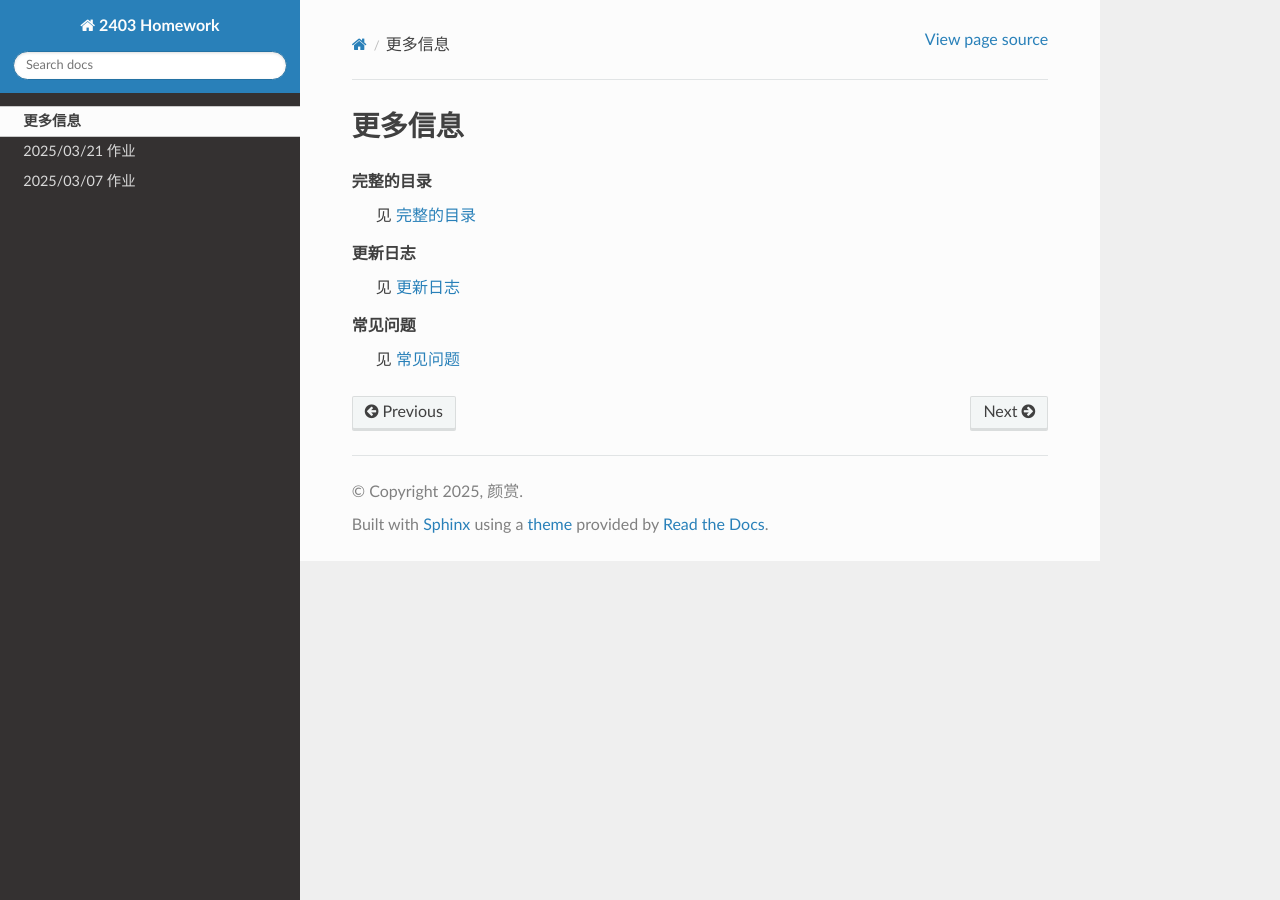
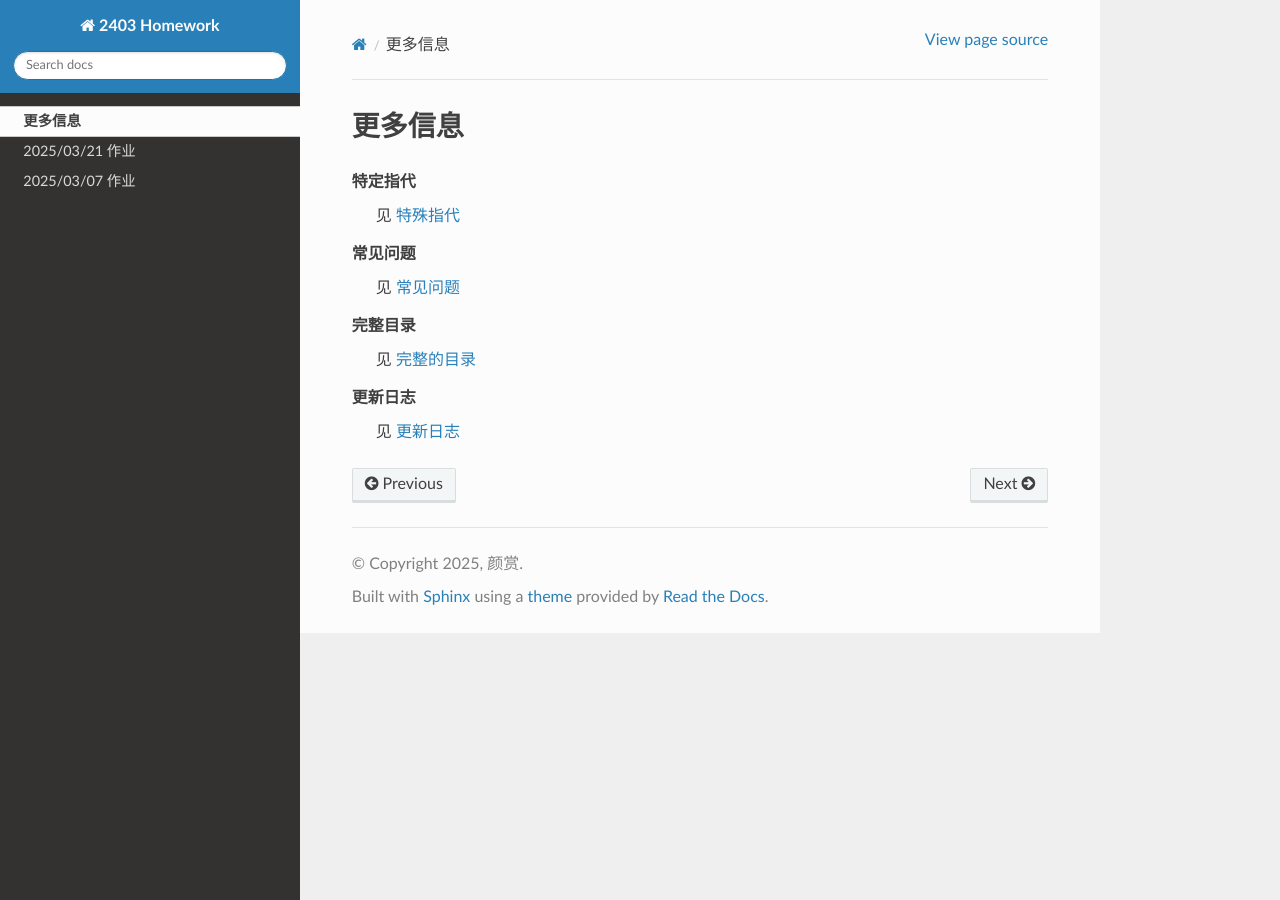
Before and after one commit to Sail-in-1024/2403-Homework, a Sphinx documentation site: the page built from docs/source/moreinfo.rst, in a window 1280 px wide. Built offline with Sphinx 7.4.7 and the Read the Docs theme 3.1.0, drawn with Linux system fonts in a browser that asks for light colours.

Commit message:
更新 moreinfo.rst
添加“特点指代”项

```diff
--- a/docs/source/moreinfo.rst
+++ b/docs/source/moreinfo.rst
@@ -1,11 +1,14 @@
 更多信息
 ========
 
-完整的目录
+特定指代
+   见 :doc:`glossary`
+
+常见问题
+   见 :doc:`faq`
+
+完整目录
    见 :doc:`contents`
 
 更新日志
    见 :doc:`updatelogs`
-
-常见问题
-   见 :doc:`faq`
```
